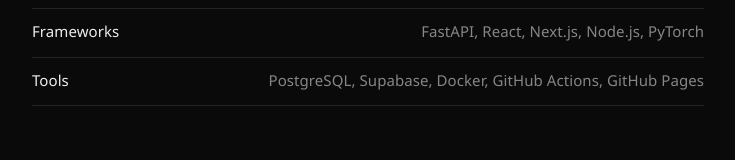
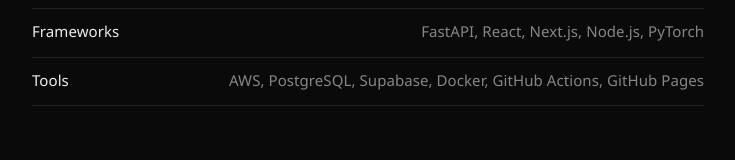
Before and after one commit to AnanmayS/portfolio, a Next.js app: page / in a window 1280 px wide. Shown: the part 1179-1339 px from the top of the page, without its empty margins (272-1007 px from the left). Built offline with nearby package versions, Linux system fonts and the light colour scheme.

Commit message:
Add AWS to skills

```diff
--- a/app/page.tsx
+++ b/app/page.tsx
@@ -73,7 +73,7 @@
 const skills = [
   ["Languages", "Python, TypeScript, JavaScript, Java, C, SQL, Verilog"],
   ["Frameworks", "FastAPI, React, Next.js, Node.js, PyTorch"],
-  ["Tools", "PostgreSQL, Supabase, Docker, GitHub Actions, GitHub Pages"],
+  ["Tools", "AWS, PostgreSQL, Supabase, Docker, GitHub Actions, GitHub Pages"],
 ];
 
 function Arrow() {
```
